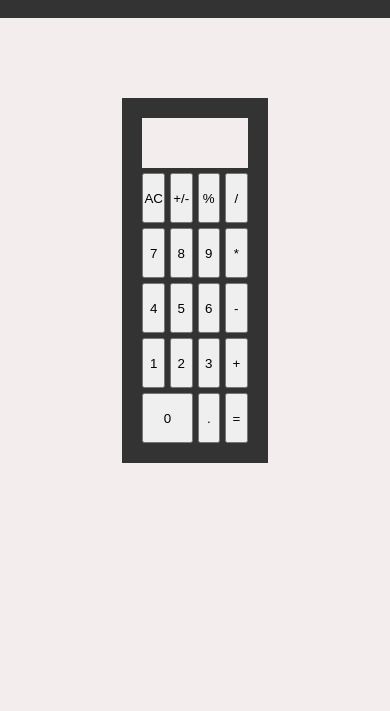
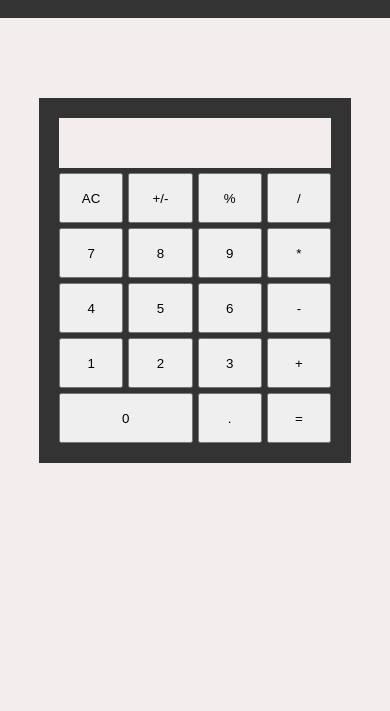
Before and after one commit to alexgeis/Calculator, a plain HTML site: page index.html in a window 390 px wide. Shown: the part 62-773 px from the top of the page. Drawn offline with Linux system fonts and the light colour scheme.

Commit message:
add media queries for calc at mobile sizes

```diff
--- a/style.css
+++ b/style.css
@@ -44,6 +44,7 @@ body {
 }
 
 #calc-container {
+  width: 400px;
   margin: 80px auto;
   padding: 20px;
   background-color: var(--primary-dark);
@@ -59,6 +60,7 @@ body {
 #calc-display {
   background-color: var(--primary-light);
   grid-column: 1 / 5;
+  text-align: right;
 }
 
 
@@ -90,3 +92,12 @@ body {
 .footer img:hover {
   transform: rotate(360deg) scale(1.2);
 }
+
+@media (max-width: 500px) {
+  #calc-container {
+    width: 80%;
+  }
+  #Calculator {
+    min-width: 30px;
+  }
+}
```
